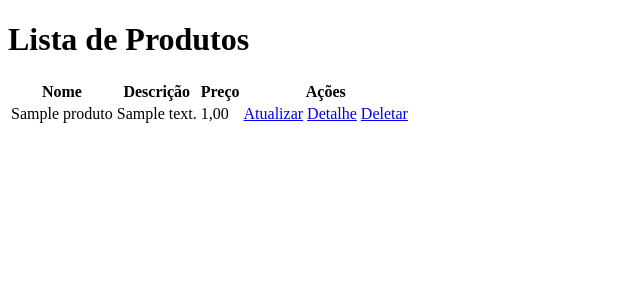
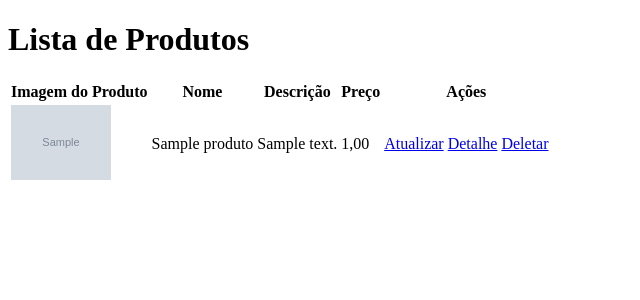
Before and after one commit to Wilkerson/Projeto-ERP, a Django app: page /produtos/ in a window 1280 px wide. Shown: the top 300 px of the page, without its empty margins (0-640 px from the left). Run offline with Django 5.2, Linux system fonts and the light colour scheme; tables that the repository leaves empty hold one stand-in row (values such as "Sample post"); grey boxes marked "Sample" are stand-in pictures.

Commit message:
apresentação de imagens nas views para os usuários implementada

```diff
--- a/erp/templates/erp/produtos/atualiza.html
+++ b/erp/templates/erp/produtos/atualiza.html
@@ -6,8 +6,9 @@
 </head>
 <body>
     <h1>Atualizar Produto</h1>
-    <form method="post">
+    <form method="post" enctype="multipart/form-data">
         {% csrf_token %}
+        <img src="{{ produto.imagem.url }}" alt="{{ produto.nome }}" width="400">
         {{ form }}
         <button type="submit">Atualizar</button>
     </form>
--- a/erp/templates/erp/produtos/deleta.html
+++ b/erp/templates/erp/produtos/deleta.html
@@ -9,6 +9,9 @@
         <h1>Deletar Produto: {{ produto.nome }}</h1>
         <form method="post">
             {% csrf_token %}
+            {% if produto.imagem %}
+                <img src="{{ produto.imagem.url }}" alt="{{ produto.nome }}" width="400">
+            {% endif %}
             <p>Tem certeza que deseja deletar este produto?</p>
             <button type="submit">Sim, deletar</button>
             <a href="{% url 'erp:lista_produtos' %}">Cancelar</a>
--- a/erp/templates/erp/produtos/detalhe.html
+++ b/erp/templates/erp/produtos/detalhe.html
@@ -7,7 +7,9 @@
 <body>
     {% if produto %}
         <h1>Detalhes do Produto: {{ produto.nome }}</h1>
-
+        {% if produto.imagem %}
+            <img src="{{ produto.imagem.url }}" alt="{{ produto.nome }}" width="400">
+        {% endif %}
         <ul>
             <li><strong>Nome:</strong> {{ produto.nome }}</li>
             <li><strong>Descrição:</strong> {{ produto.descricao }}</li>
--- a/erp/templates/erp/produtos/lista.html
+++ b/erp/templates/erp/produtos/lista.html
@@ -9,6 +9,7 @@
     <table>
         <thead>
             <tr>
+                <th>Imagem do Produto</th>
                 <th>Nome</th>
                 <th>Descrição</th>
                 <th>Preço</th>
@@ -18,6 +19,11 @@
         <tbody>
             {% for produto in produtos %}
             <tr>
+                <td>
+                    {% if produto.imagem %}
+                        <img src="{{ produto.imagem.url }}" alt="{{ produto.nome }}" width="100">
+                    {% endif %}
+                </td>
                 <td>{{ produto.nome }}</td>
                 <td>{{ produto.descricao }}</td>
                 <td>{{ produto.preco }}</td>
```
